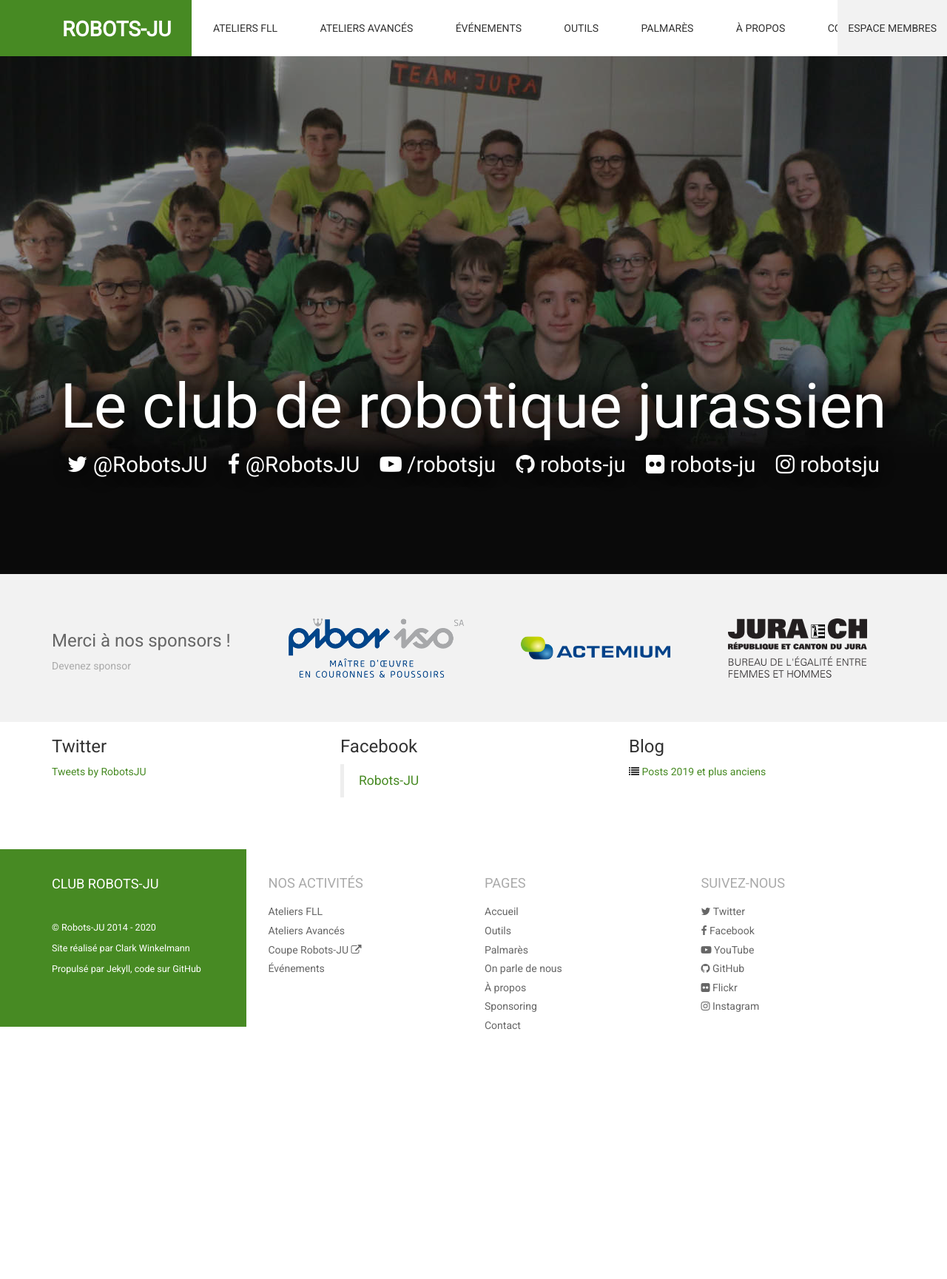
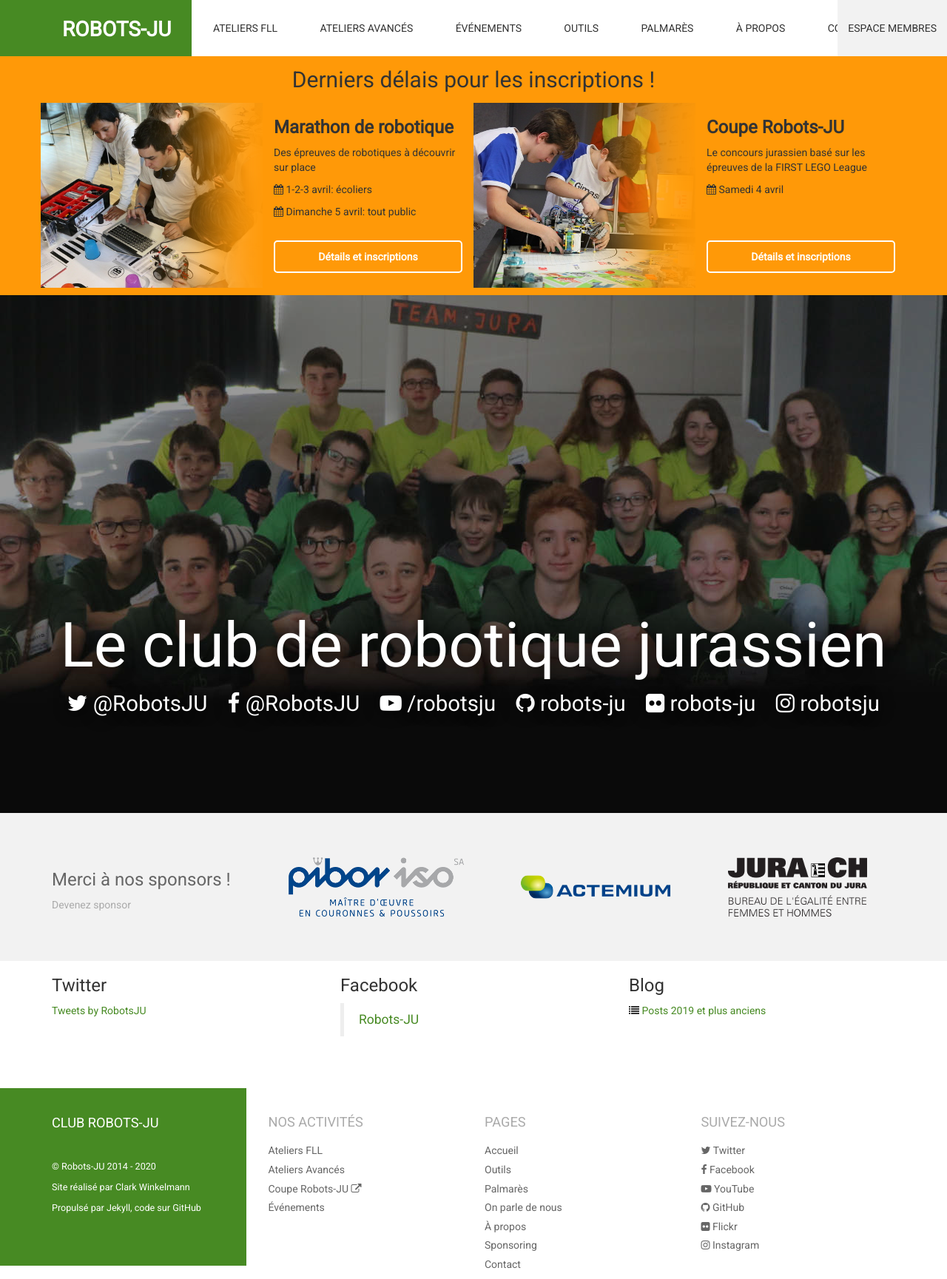
Before and after one commit to robots-ju/robots-ju.ch, a Jekyll site: the page built from index.md, in a window 1280 px wide. Shown: the whole page at 74% size. Built offline with Jekyll 4.4.1, drawn with Linux system fonts in a browser that asks for light colours; comment, search, counter and statistics services are not loaded; before the commit the page ends 1406 px from its top, so only the background shows below that.

Commit message:
Info derniers délais page d'accueil

```diff
--- a/_sass/main.scss
+++ b/_sass/main.scss
@@ -64,3 +64,4 @@
 @import 'robotsju/projects';
 @import 'robotsju/sponsoring';
 @import 'robotsju/presse';
+@import 'robotsju/events';
--- /dev/null
+++ b/_sass/robotsju/_events.scss
@@ -0,0 +1,46 @@
+.events-banner {
+    $orange: #ff9908;
+
+    background: $orange;
+    padding-bottom: 10px;
+
+    h2 {
+        text-align: center;
+        margin: 0;
+        padding: 15px;
+    }
+
+    .event-block {
+        display: block;
+        background-size: contain;
+        background-position: left center;
+        color: #333;
+        padding: 0 0 0 300px;
+        margin: 0 -15px;
+        overflow: hidden;
+
+        h3 {
+            font-weight: bold;
+            margin-top: 0;
+        }
+
+        .legend {
+            min-height: 250px;
+            background: $orange;
+            padding: 20px 15px;
+            box-shadow: 0 0 80px 80px $orange;
+            display: flex;
+            flex-direction: column;
+        }
+
+        .button {
+            border: 2px solid white;
+            color: white;
+            border-radius: 5px;
+            text-align: center;
+            padding: 10px 15px;
+            font-weight: bold;
+            margin-top: auto;
+        }
+    }
+}
--- a/index.md
+++ b/index.md
@@ -4,6 +4,35 @@ layout: default
 banner_image: /media/banners/club-2017.jpg
 banner_text: Le club de robotique jurassien
 ---
+
+<section class="events-banner">
+  <div class="container">
+    <h2>Derniers délais pour les inscriptions !</h2>
+    <div class="row">
+      <div class="col-md-6">
+        <a href="/semaine-robotique" class="event-block" style="background-image: url(/media/events-banner/marathon.jpg?v=dbfe283e520cc5a237d936d25c946eef)">
+          <div class="legend">
+            <h3>Marathon de robotique</h3>
+            <p>Des épreuves de robotiques à découvrir sur place</p>
+            <p><i class="fa fa-calendar"></i> 1-2-3 avril: écoliers</p>
+            <p><i class="fa fa-calendar"></i> Dimanche 5 avril: tout public</p>
+            <div class="button">Détails et inscriptions</div>
+          </div>
+        </a>
+      </div>
+      <div class="col-md-6">
+        <a href="https://coupe.robots-ju.ch/" class="event-block" style="background-image: url(/media/events-banner/coupe.jpg?v=f60c0e974c9751ec7f30767b4b43f6ce)">
+          <div class="legend">
+            <h3>Coupe Robots-JU</h3>
+            <p>Le concours jurassien basé sur les épreuves de la FIRST LEGO League</p>
+            <p><i class="fa fa-calendar"></i> Samedi 4 avril</p>
+            <div class="button">Détails et inscriptions</div>
+          </div>
+        </a>
+      </div>
+    </div>
+  </div>
+</section>
 
 <section class="banner-image banner-home" style="background-image: url({{ page.banner_image }})">
     <div class="banner-text">
```
Also changed, not shown: media/events-banner/coupe.jpg (added), media/events-banner/marathon.jpg (added).
